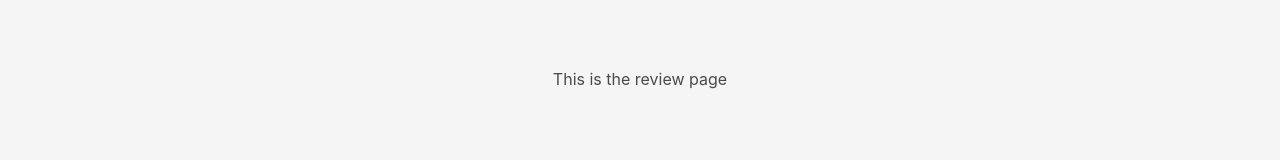
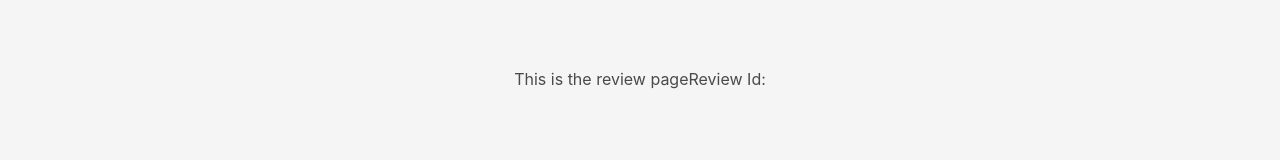
Before and after one commit to Rishav9852Kumar/bewery-review-system, a React (Create React App) app: page /review in a window 1280 px wide. Shown: the part 388-548 px from the top of the page. Built offline with nearby package versions, Linux system fonts and the light colour scheme.

Commit message:
home pge initiated

```diff
--- a/src/pages/ReviewPage.js
+++ b/src/pages/ReviewPage.js
@@ -1,10 +1,13 @@
-import React from "react";
+import React, { useContext} from "react";
 import "../utils/PageNotFound.css";
+import { ReviewContext } from "../context/reviewContext";
 
 const ReviewPage = () => {
+  const reviewContext = useContext(ReviewContext);
   return (
     <div className="not-found-container">
       <h1>This is the review page </h1>
+      <h2>Review Id: {reviewContext.reviewId}</h2>
     </div>
   );
 };
```
